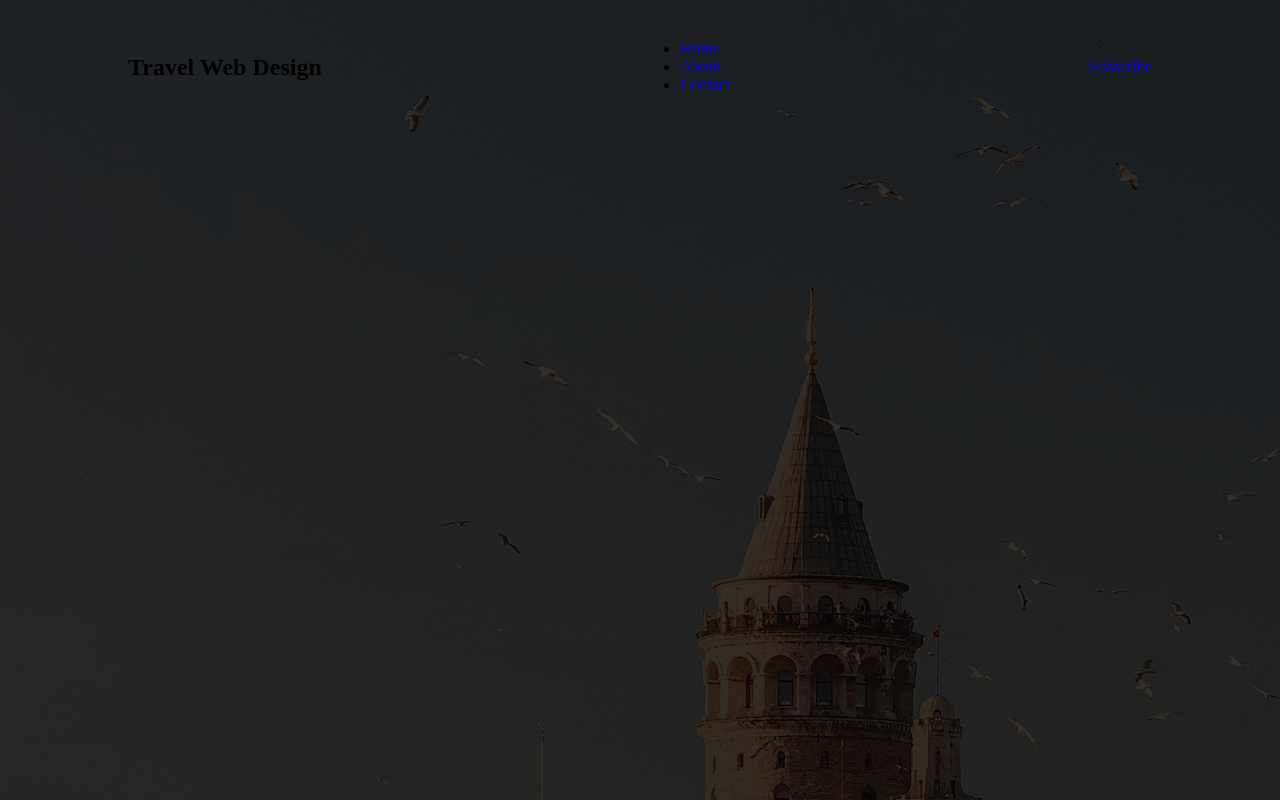
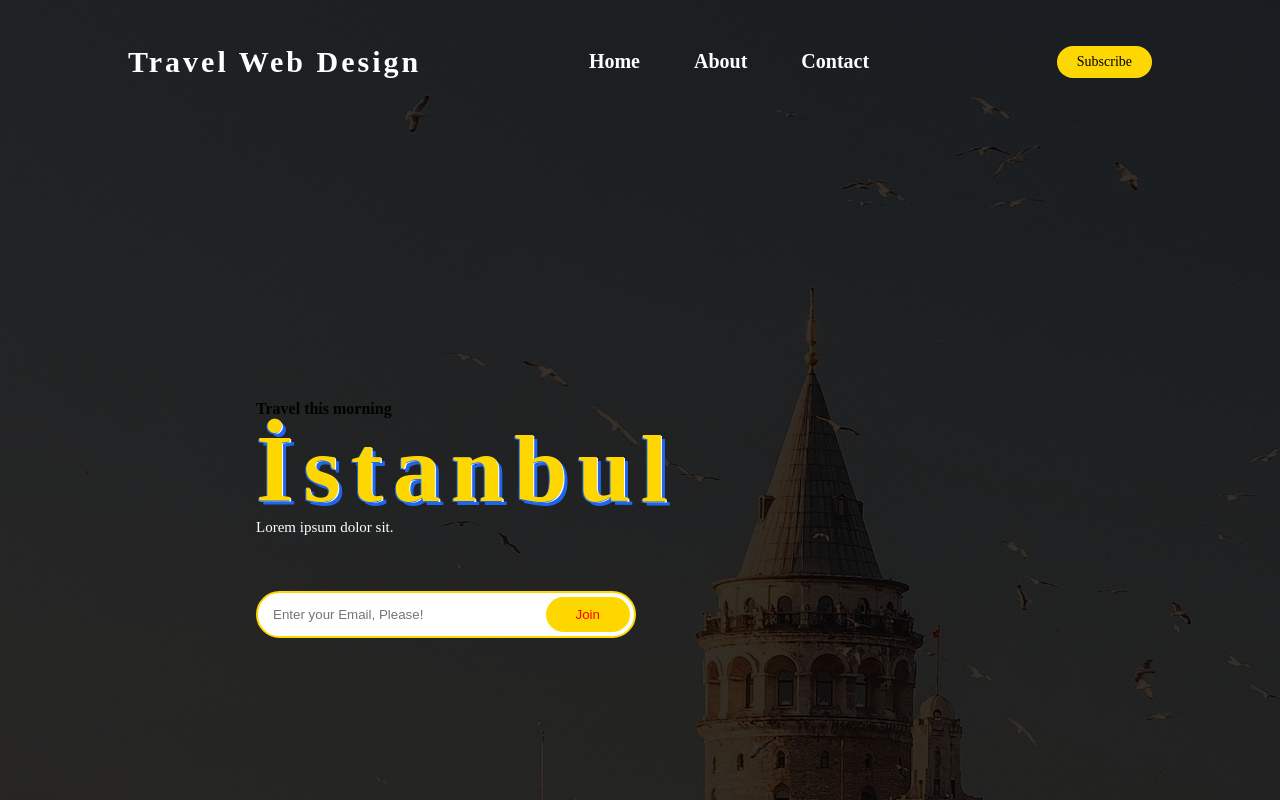
Before and after one commit to ihlasMert/web-page-15Travel-Website-Design, a plain HTML site: page index.html in a window 1280 px wide. Drawn offline with Linux system fonts and the light colour scheme.

Commit message:
finished project

```diff
--- a/index.html
+++ b/index.html
@@ -4,7 +4,7 @@
     <meta charset="UTF-8" />
     <meta http-equiv="X-UA-Compatible" content="IE=edge" />
     <meta name="viewport" content="width=device-width, initial-scale=1.0" />
-    <link rel="stylesheet" href="styles.css">
+    <link rel="stylesheet" href="styles.css" />
 
     <title>Travel Website Design</title>
   </head>
@@ -19,6 +19,22 @@
         </ul>
         <a href="#" class="btn">Subscribe</a>
       </nav>
+      <div class="main">
+        <h4>Travel this morning</h4>
+        <h1>İstanbul</h1>
+        <p>Lorem ipsum dolor sit.</p>
+        <div class="latter">
+          <form>
+            <input
+              type="email"
+              name="email"
+              id="mail"
+              placeholder="Enter your Email, Please!"
+            />
+            <input type="submit" name="submit" value="Join" />
+          </form>
+        </div>
+      </div>
     </div>
   </body>
 </html>
--- a/styles.css
+++ b/styles.css
@@ -1,15 +1,16 @@
-*{
+* {
   margin: 0;
   padding: 0;
   box-sizing: border-box;
 }
-.content{
+.content {
   width: 100%;
   height: 100vh;
-    background: linear-gradient(rgba(0,0,0,0.8), rgba(0,0,0,0.8)), url(./back.png);
+  background: linear-gradient(rgba(0, 0, 0, 0.8), rgba(0, 0, 0, 0.8)),
+    url(./back.png);
 }
 
-nav{
+nav {
   display: flex;
   align-items: center;
   justify-content: space-between;
@@ -17,3 +18,93 @@ nav{
   padding-left: 10%;
   padding-right: 10%;
 }
+.logo {
+  color: white;
+  letter-spacing: 3px;
+  font-size: 30px;
+  cursor: pointer;
+}
+nav ul {
+  flex: 1;
+  text-align: center;
+}
+
+nav ul li {
+  list-style-type: none;
+  display: inline-block;
+  padding: 10px 25px;
+}
+
+nav ul li a {
+  text-decoration: none;
+  color: white;
+  font-size: 20px;
+  font-weight: bold;
+  transition: 0.3s;
+  cursor: pointer;
+}
+
+nav ul li a:hover {
+  opacity: 0.5;
+}
+.btn {
+  background-color: gold;
+  color: black;
+  padding: 8px 20px;
+  border-radius: 30px;
+  margin-left: 20px;
+  font-size: 14px;
+  text-decoration: none;
+  transition: 0.3s;
+}
+.btn:hover {
+  transform: scale(1.3);
+}
+
+.main {
+  position: absolute;
+  top: 50%;
+  left: 20%;
+  transform: rotateY(-50%);
+}
+
+h1 {
+  color: gold;
+  margin: 8px 0 1px;
+  line-height: 0.9;
+  font-size: 6em;
+  letter-spacing: 10px;
+  font-weight: 700;
+  text-shadow: -1px 1px 0 #1e66ee, 1px 1px 0 #fff, 4px 4px 0px #1e66ee;
+}
+p {
+  color: white;
+  font-size: 15px;
+  margin-bottom: 50px;
+  line-height: 28px;
+}
+.latter form {
+  position: relative;
+  width: 380px;
+  max-width: 100%;
+}
+.latter form input:first-child{
+    display: inline-block;
+    width: 100%;
+    border: 2px solid gold;
+    padding: 14px 130px 14px 15px;
+/*     outline: none; */
+    border-radius: 30px;
+}
+
+.latter form input:last-child{
+    position: absolute;
+    display: inline-block;
+    border: none;
+    padding: 10px 30px;
+    border-radius: 30px;
+    background:gold;
+    color: red;
+    top: 6px;
+    right: 6px;
+}
```
Lines whose indentation alone changed are shown as unchanged.
